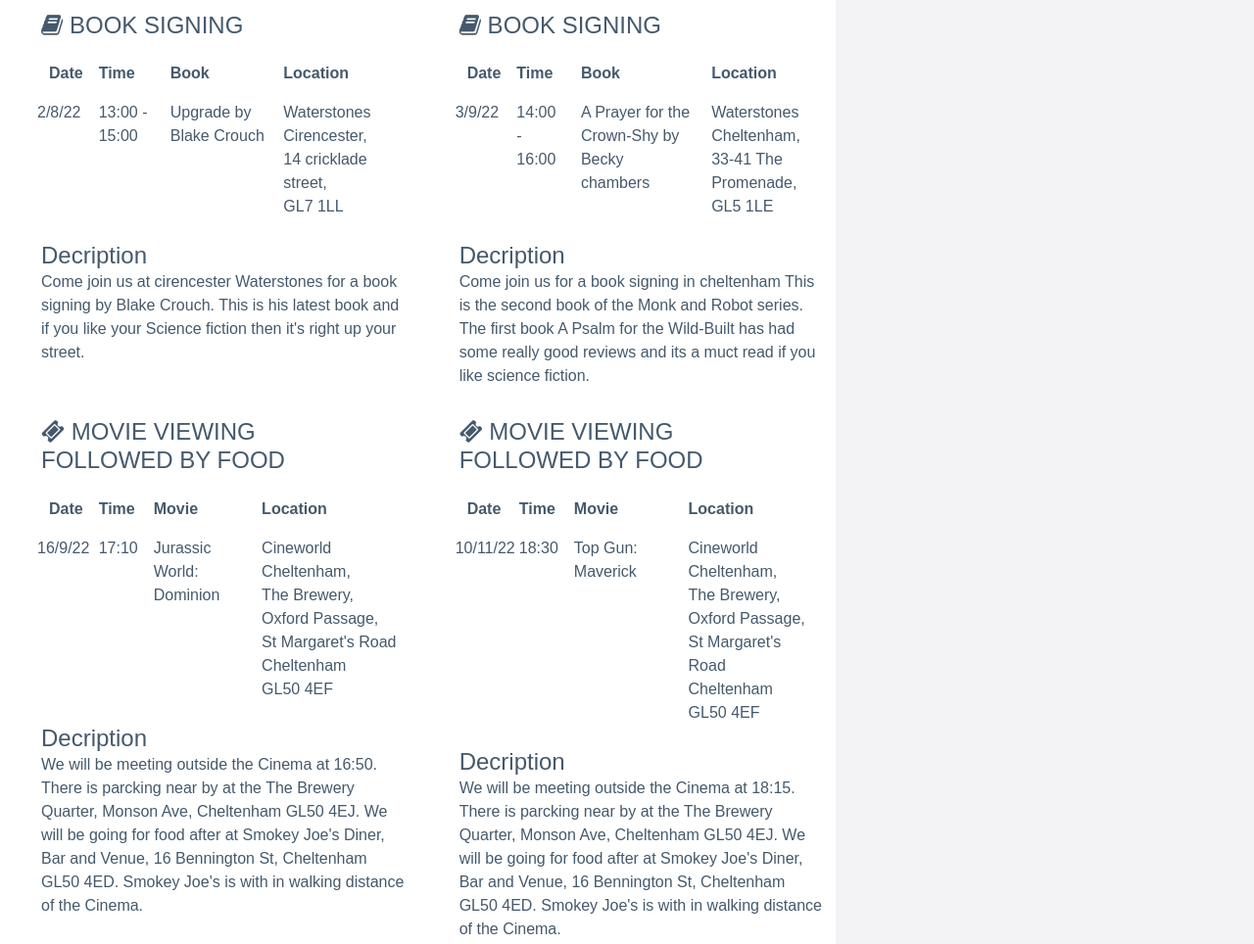
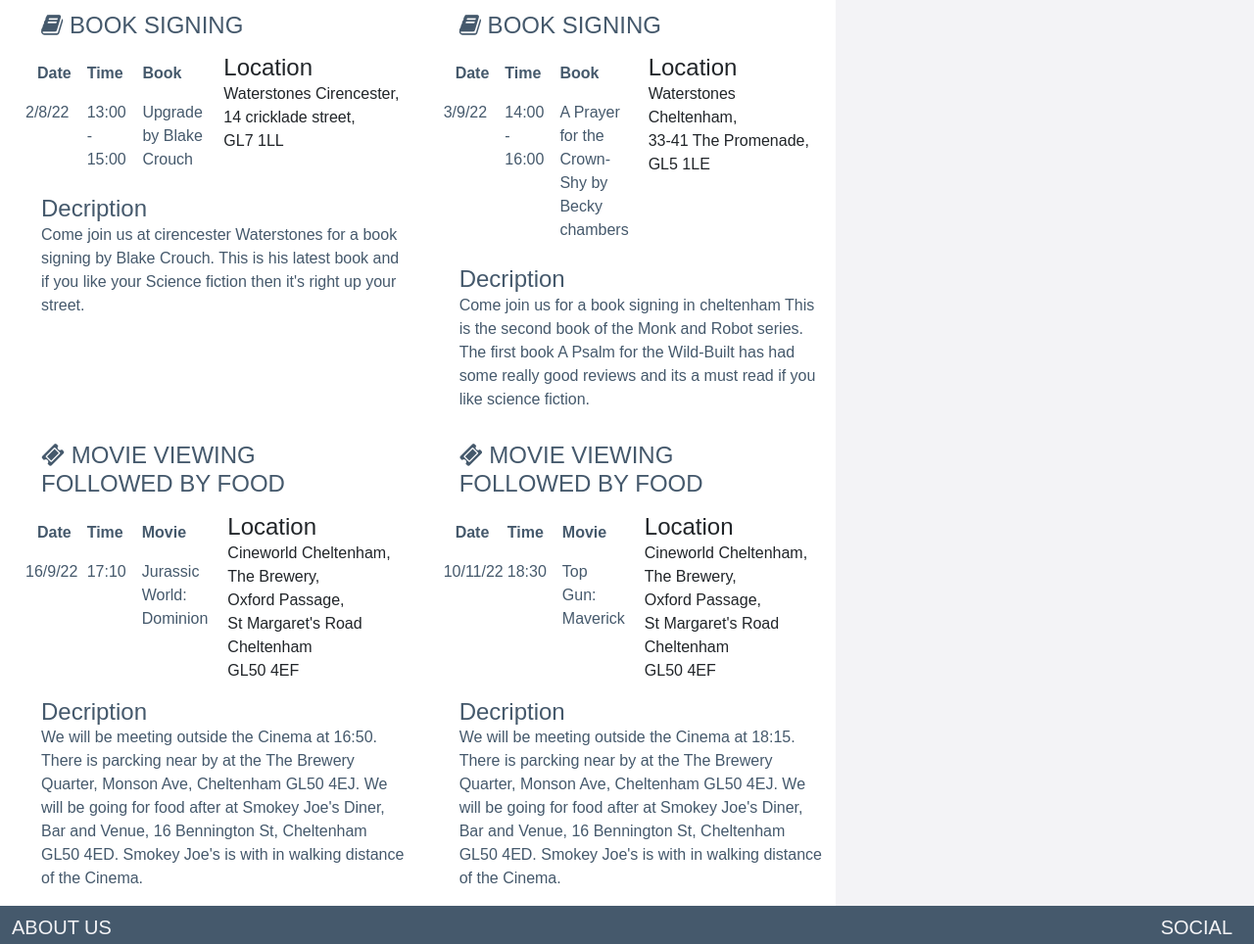
Before and after one commit to Ed-Whyatt/cotswold-book-and-movie-club-ms2, a plain HTML site: page index.html in a window 1280 px wide. Shown: the part 867-1831 px from the top of the page at 98% size. Drawn offline with nearby package versions, Linux system fonts and the light colour scheme; a web font is replaced by a local one.

Commit message:
fix: Add location in event to own col to fix view in xs screen

```diff
--- a/index.html
+++ b/index.html
@@ -16,7 +16,7 @@
 </head>
 
 <body>
-    <header>
+    <header class="sticky-top">
         <div class="row no-gutters">
             <div class="col-sm-2 d-md-none nav-toggle-color">
                 <div class="nav-toggle">
@@ -48,7 +48,7 @@
                                     class="fa fa-envelope" aria-hidden="true"></i><span>Contact Us</span></a>
                         </li>
                         <li class="col events-menu-color nav-item hvr-curl-top-left">
-                            <a href="#" class="hvr-bounce-in" aria-label="Go to events section"><i
+                            <a href="#events" class="hvr-bounce-in" aria-label="Go to events section"><i
                                     class="fa fa-calendar" aria-hidden="true"></i><span>Events</span></a>
                         </li>
                     </ul>
@@ -75,7 +75,7 @@
         </div>
     </section>
     <section class="container-fluid">
-        <div class="row events-main">
+        <div id="events" class="row events-main">
             <div class="col-md-8 bg-color-groups">
                 <div class="row">
                     <div class="col">
@@ -83,16 +83,16 @@
                     </div>
                 </div>
                 <div class="row">
-                    <div class="col col-lg-6">
+                    <div class="col col-md-6">
                         <div class="events-box">
                             <h4 class="events-heading uppercase"><i class="fa fa-book" aria-hidden="true"></i> Book signing</h4>
-                            <table class="table table-borderless">
+                            <div class="row">
+                            <table class="table table-borderless col">
                                 <thead>
                                     <tr>
                                         <th scope="col">Date</th>
                                         <th scope="col">Time</th>
                                         <th scope="col">Book</th>
-                                        <th scope="col">Location</th>
                                     </tr>
                                 </thead>
                                 <tbody>
@@ -100,29 +100,32 @@
                                         <td class="row">2/8/22</td>
                                         <td>13:00 - 15:00</td>
                                         <td>Upgrade by Blake Crouch</td>
-                                        <td>Waterstones Cirencester,<br>
-                                            14 cricklade street,<br>
-                                            GL7 1LL
-                                        </td>
                                     </tr>
                                 </tbody>
                             </table>
+                            <div class="col events-location">
+                                <h4>Location</h4>
+                                <p>Waterstones Cirencester,<br>
+                                    14 cricklade street,<br>
+                                    GL7 1LL</p>
+                            </div>
+                            </div>
                         </div>
                         <div class="events-description events-box">
                             <h4>Decription</h4>
                             <p>Come join us at cirencester Waterstones for a book signing by Blake Crouch. This is his latest book and if you like your Science fiction then it's right up your street. </p>
                         </div>
                     </div>
-                    <div class="col col-lg-6">
+                    <div class="col col-md-6">
                         <div class="events-box">
                             <h4 class="events-heading uppercase"><i class="fa fa-book" aria-hidden="true"></i> Book Signing</h4>
-                            <table class="table table-borderless">
+                            <div class="row">
+                            <table class="col table table-borderless">
                                 <thead>
                                     <tr>
                                         <th scope="col">Date</th>
                                         <th scope="col">Time</th>
                                         <th scope="col">Book</th>
-                                        <th scope="col">Location</th>
                                     </tr>
                                 </thead>
                                 <tbody>
@@ -130,29 +133,32 @@
                                         <td class="row">3/9/22</td>
                                         <td>14:00 - 16:00</td>
                                         <td>A Prayer for the Crown-Shy by Becky chambers</td>
-                                        <td>Waterstones Cheltenham,<br>
-                                        33-41 The Promenade,<br>
-                                        GL5 1LE
-                                    </td>
                                     </tr>
                                 </tbody>
                             </table>
+                            <div class="col events-location">
+                                <h4>Location</h4>
+                                <p>Waterstones Cheltenham,<br>
+                                    33-41 The Promenade,<br>
+                                    GL5 1LE</p>
+                            </div>
+                            </div>
                         </div>
                         <div class="events-description events-box">
                             <h4>Decription</h4>
-                            <p>Come join us for a book signing in cheltenham This is the second book of the Monk and Robot series. The first book A Psalm for the Wild-Built has had some really good reviews and its a muct read if you like science fiction. </p>
+                            <p>Come join us for a book signing in cheltenham This is the second book of the Monk and Robot series. The first book A Psalm for the Wild-Built has had some really good reviews and its a must read if you like science fiction. </p>
                         </div>
                     </div>
-                    <div class="col col-lg-6">
+                    <div class="col col-md-6">
                         <div class="events-box">
                             <h4 class="events-heading uppercase"><i class="fa fa-ticket" aria-hidden="true"></i> Movie Viewing <br>Followed by Food</h4>
-                            <table class="table table-borderless">
+                            <div class="row">
+                            <table class="col table table-borderless">
                                 <thead>
                                     <tr>
                                         <th scope="col">Date</th>
                                         <th scope="col">Time</th>
                                         <th scope="col">Movie</th>
-                                        <th scope="col">Location</th>
                                     </tr>
                                 </thead>
                                 <tbody>
@@ -160,30 +166,34 @@
                                         <td class="row">16/9/22</td>
                                         <td>17:10</td>
                                         <td>Jurassic World:<br>Dominion</td>
-                                        <td>Cineworld Cheltenham,<br>
-                                            The Brewery,<br>Oxford Passage,<br>
-                                            St Margaret's Road<br>
-                                            Cheltenham<br>
-                                            GL50 4EF</td>
                                     </tr>
                                 </tbody>
                             </table>
+                            <div class="col events-location">
+                                <h4>Location</h4>
+                                <p>Cineworld Cheltenham,<br>
+                                    The Brewery,<br>Oxford Passage,<br>
+                                    St Margaret's Road<br>
+                                    Cheltenham<br>
+                                    GL50 4EF</p>
+                            </div>
+                         </div>
                         </div>
                         <div class="events-description events-box">
                             <h4>Decription</h4>
                             <p>We will be meeting outside the Cinema at 16:50. There is parcking near by at the The Brewery Quarter, Monson Ave, Cheltenham GL50 4EJ. We will be going for food after at Smokey Joe's Diner, Bar and Venue, 16 Bennington St, Cheltenham GL50 4ED. Smokey Joe's is with in walking distance of the Cinema.</p>
                         </div>
                     </div>
-                    <div class="col col-lg-6">
+                    <div class="col col-md-6">
                         <div class="events-box">
                             <h4 class="events-heading uppercase"><i class="fa fa-ticket" aria-hidden="true"></i> Movie Viewing <br>Followed by Food</h4>
-                            <table class="table table-borderless">
+                            <div class="row">
+                            <table class="col table table-borderless">
                                 <thead>
                                     <tr>
                                         <th scope="col">Date</th>
                                         <th scope="col">Time</th>
                                         <th scope="col">Movie</th>
-                                        <th scope="col">Location</th>
                                     </tr>
                                 </thead>
                                 <tbody>
@@ -191,14 +201,19 @@
                                         <td class="row">10/11/22</th>
                                         <td>18:30</td>
                                         <td>Top Gun: Maverick</td>
-                                        <td>Cineworld Cheltenham,<br>
-                                            The Brewery,<br>Oxford Passage,<br>
-                                            St Margaret's Road<br>
-                                            Cheltenham<br>
-                                            GL50 4EF</td></td>
+
                                     </tr>
                                 </tbody>
                             </table>
+                            <div class="col events-location">
+                                <h4>Location</h4>
+                                <p>Cineworld Cheltenham,<br>
+                                    The Brewery,<br>Oxford Passage,<br>
+                                    St Margaret's Road<br>
+                                    Cheltenham<br>
+                                    GL50 4EF</p>
+                            </div>
+                            </div>
                         </div>
                         <div class="events-description events-box">
                             <h4>Decription</h4>
```
